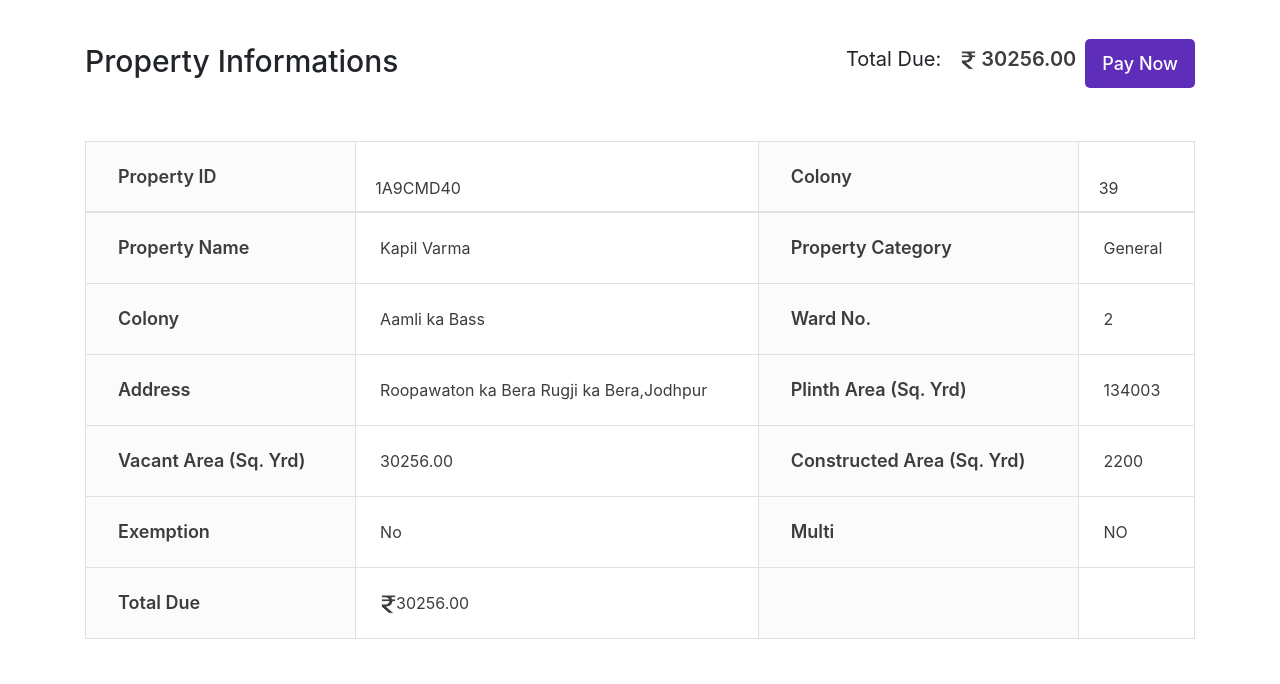
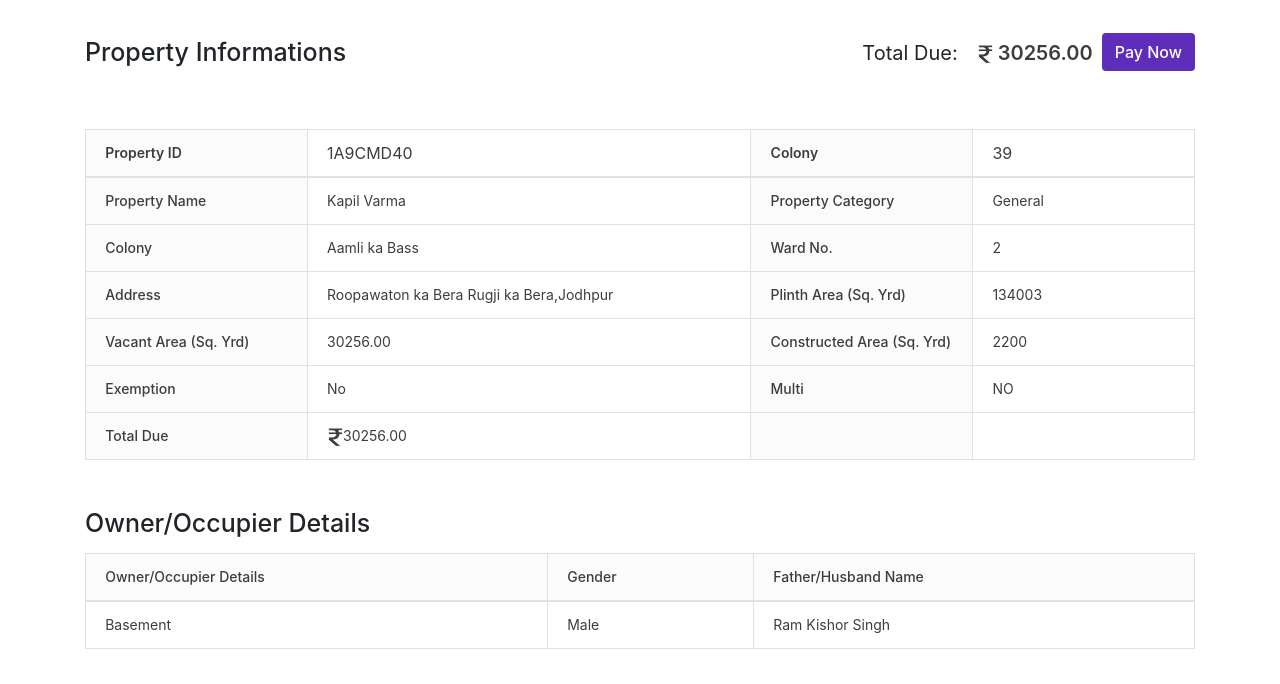
Before and after one commit to PriyaSachdeva12/jodhpur, a plain HTML site: page property-details.html in a window 1280 px wide. Shown: the part 433-1117 px from the top of the page. Drawn offline with nearby package versions, Linux system fonts and the light colour scheme.

Commit message:
property-detials

```diff
--- a/property-details.html
+++ b/property-details.html
@@ -96,10 +96,10 @@
                <table class="table table-bordered mb-5  table-responsive" id="property-table">
                   <thead>
                      <tr>
-                        <th>Property ID</th>
-                        <th>1A9CMD40 </th>
-                        <th>Colony</th>
-                        <th>39</th>
+                        <th width="20%">Property ID</th>
+                        <th width="40%">1A9CMD40 </th>
+                        <th width="20%">Colony</th>
+                        <th width="20%">39</th>
                      </tr>
                   </thead>
                   <tbody>
--- a/scss/property-details.scss
+++ b/scss/property-details.scss
@@ -57,26 +57,26 @@ h2{
 #property-table {
 	td {
 		&:nth-child(2n+1) {
-			padding: 22px 32px;
+
 			background:  $lightgrey !important;
 			font-weight: $bold;
-			font-size: 18px;
-			line-height: 25px;
+			font-size: 14px;
+			line-height: 22px;
 			color: $darkgrey;
 		}
-		padding: 24px;
+
 		font-weight: $normal;
-		font-size: 16px;
+		font-size: 14px;
 		line-height: 22px;
 		color: $darkgrey;
 	}
 	th {
 		&:nth-child(2n+1) {
-			padding: 22px 32px;
+
 			background: $lightgrey !important;
 			font-weight: $bold;
-			font-size: 18px;
-			line-height: 25px;
+			font-size: 14px;
+			line-height: 22px;
 			color: $darkgrey;
 		}
 	}
@@ -334,4 +334,47 @@ button.owl-dot {
 }
 .h2, h2 {
     font-size: 25px !important;
+	font-weight: 500;
 }
+.table-area h2{
+	margin-bottom: 15px;
+}
+.alltable th {
+    background: #FBFBFB !important;
+    font-weight: 500;
+    font-size: 14px;
+    line-height: 22px;
+    padding: .75rem 1.2rem;
+    color: #3D3D3D;
+}
+.alltable td {
+    padding: .75rem 1.2rem;
+    font-size: 14px !important;
+    /* padding: .75rem 1.2rem; */
+    line-height: 22px !important;
+}
+
+.alltable p {
+    font-style: normal;
+    font-weight: 400;
+    font-size: 17px;
+    line-height: 22px;
+    margin-bottom: 0;
+}
+#property-table td:nth-child(2n+1) {
+	padding: .75rem 1.2rem;
+    background: #FBFBFB !important;
+    font-weight: 500;
+    font-size: 14px;
+    line-height: 22px;
+    color: #3D3D3D;
+}
+.pay-now {
+    background: #5e2eba;
+    border-radius: .25rem;
+    color: #fff;
+    border: 1px solid #0000;
+    padding: .375rem .75rem;
+    font-size: 1rem;
+    line-height: 1.5;
+}
```
Also changed, not shown: scss/property-details.css, 1 other file.
